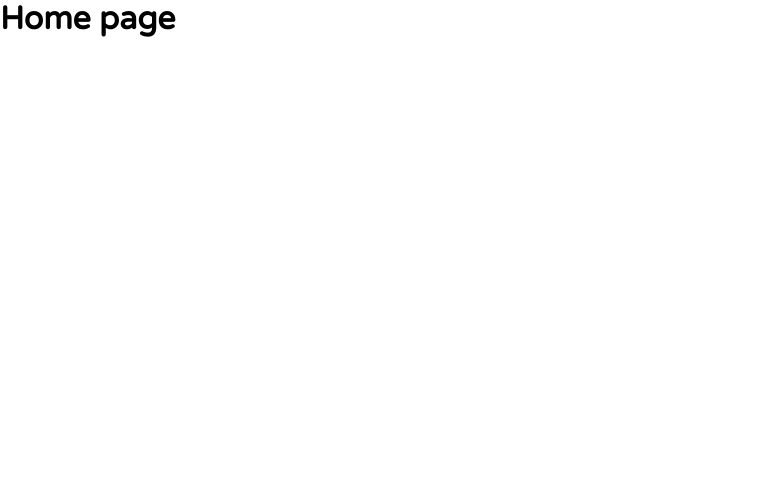
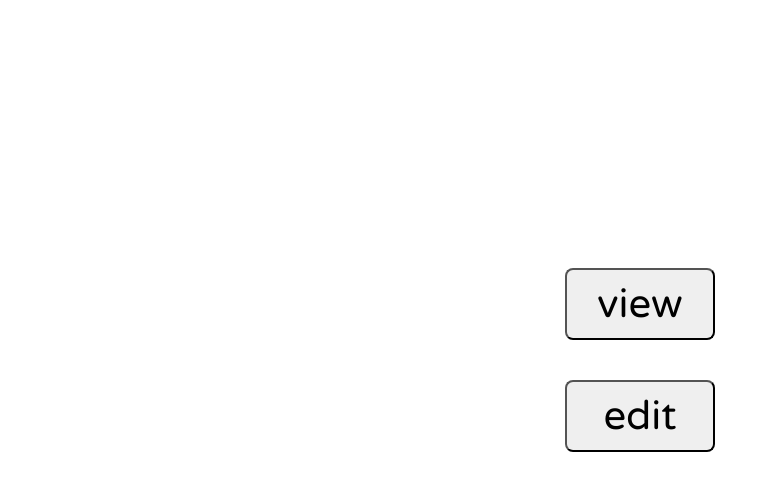
Before and after one commit to purplevarun/fifa-stats, a React (Create React App) app in the folder frontend/: page /fifa-stats/ in a window 1280 px wide. Shown: the top 490 px of the page, without its empty margins (0-775 px from the left). Built offline with nearby package versions, Linux system fonts and the light colour scheme.

Commit message:
add content to home-page

```diff
--- a/frontend/src/pages/Home/Home.tsx
+++ b/frontend/src/pages/Home/Home.tsx
@@ -1,4 +1,12 @@
+import HomeBtn from "./HomeBtn";
+import HomeLayout from "./HomeLayout";
+
 const Home = () => {
-	return <h1>Home page</h1>;
+	return (
+		<HomeLayout>
+			<HomeBtn path="/view" />
+			<HomeBtn path="/edit" />
+		</HomeLayout>
+	);
 };
 export default Home;
--- /dev/null
+++ b/frontend/src/pages/Home/HomeBtn.tsx
@@ -0,0 +1,23 @@
+import { useNavigate } from "react-router-dom";
+
+const HomeBtn = ({ path }: { path: string }) => {
+	const navigate = useNavigate();
+	const handleClick = () => {
+		navigate(path);
+	};
+	const text = path.slice(1);
+	return (
+		<button
+			style={{
+				padding: "10px",
+				fontSize: "40px",
+				width: "150px",
+				borderRadius: "8px",
+			}}
+			onClick={handleClick}
+		>
+			{text}
+		</button>
+	);
+};
+export default HomeBtn;
--- /dev/null
+++ b/frontend/src/pages/Home/HomeLayout.tsx
@@ -0,0 +1,20 @@
+import { ReactNode } from "react";
+
+const HomeLayout = ({ children }: { children: ReactNode }) => {
+	return (
+		<div
+			style={{
+				display: "flex",
+				flexDirection: "column",
+				gap: "40px",
+				width: "100%",
+				height: "90vh",
+				justifyContent: "center",
+				alignItems: "center",
+			}}
+		>
+			{children}
+		</div>
+	);
+};
+export default HomeLayout;
```
